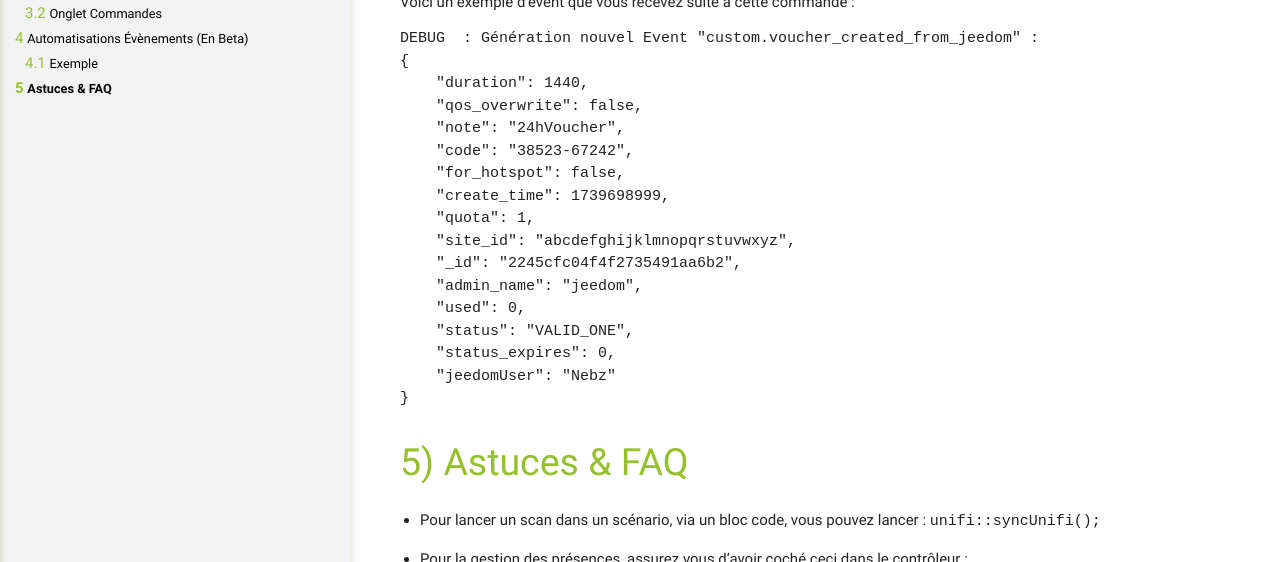
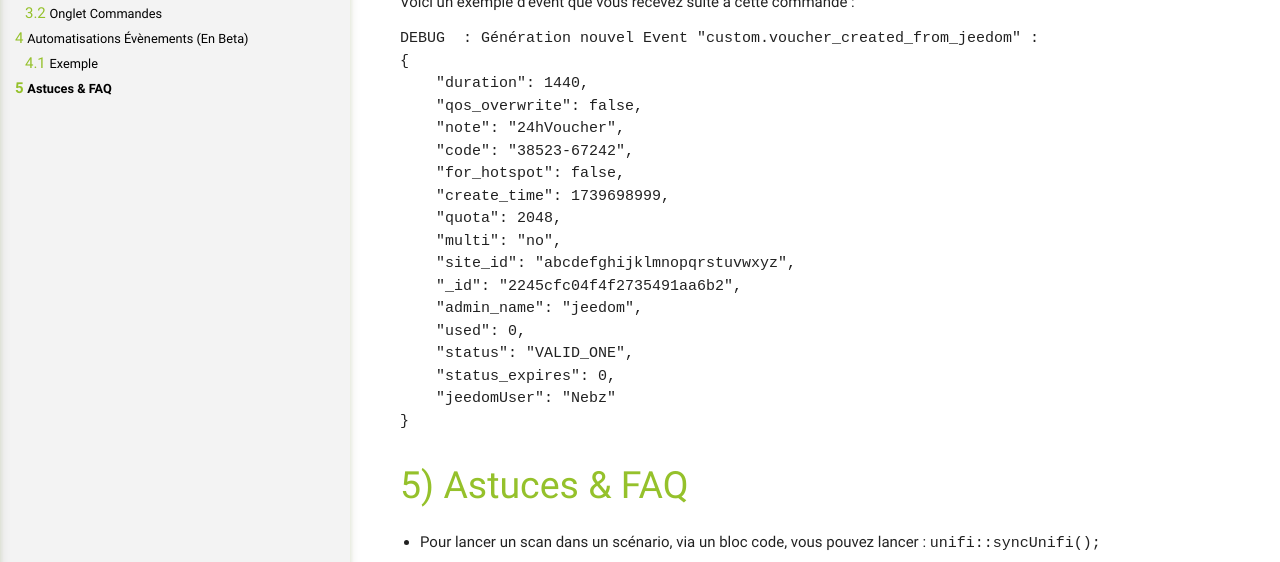
Before and after one commit to NebzHB/jeedom_docs, a Jekyll site: the page built from plugins/unifi/fr_FR/index.md, in a window 1280 px wide and 900 px high, scrolled down 7197 px, cut to the strip 230-792 px from the top of the window. Built offline with Jekyll 4.4.1, drawn with Linux system fonts in a browser that asks for light colours.

Commit message:
Update index.md

```diff
--- a/plugins/unifi/fr_FR/index.md
+++ b/plugins/unifi/fr_FR/index.md
@@ -170,7 +170,8 @@ DEBUG  : Génération nouvel Event "custom.voucher_created_from_jeedom" :
     "code": "38523-67242",
     "for_hotspot": false,
     "create_time": 1739698999,
-    "quota": 1,
+    "quota": 2048,
+    "multi": "no",
     "site_id": "abcdefghijklmnopqrstuvwxyz",
     "_id": "2245cfc04f4f2735491aa6b2",
     "admin_name": "jeedom",
```
